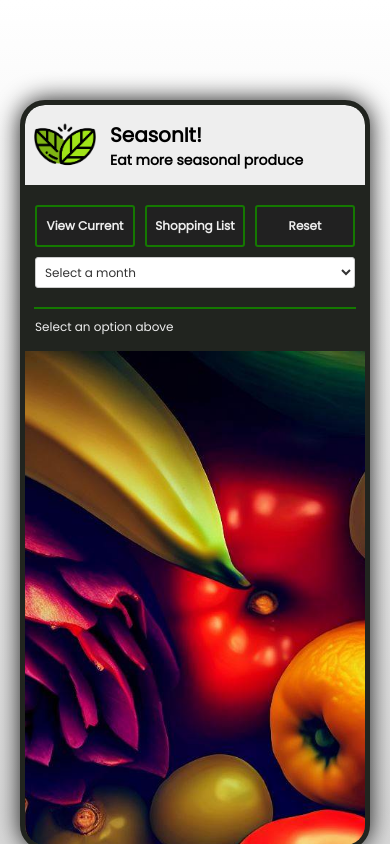
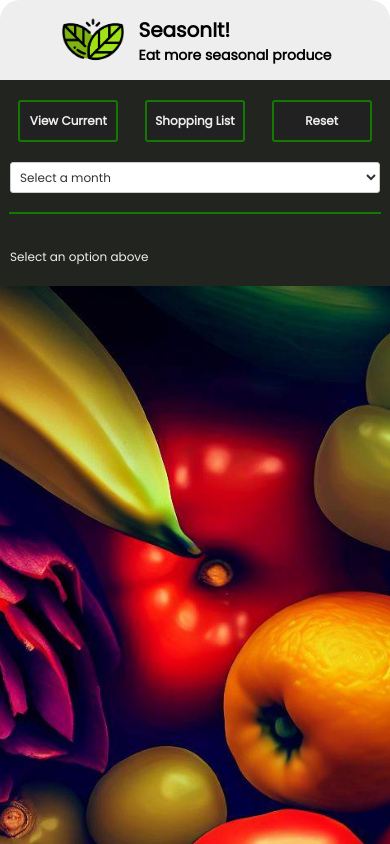
Before and after one commit to benhensor/season-it, a React (Create React App) app in the folder seasonit/: page / in a window 390 px wide. Shown: the top 844 px of the page. Built offline with nearby package versions, Linux system fonts and the light colour scheme.

Commit message:
styled for mobile

```diff
--- a/seasonit/src/App.js
+++ b/seasonit/src/App.js
@@ -9,18 +9,35 @@ import { formatData } from './formatData'
 import { useShoppingList } from './context/ShoppingListContext'
 import { useProduceList } from './context/ProduceListContext'
 
+
+const AppContainer = styled.div`
+  border: 5px solid #21241f;
+  border-radius: 2rem;
+  box-shadow: 0 0 25px rgba(0, 0, 0, 0.9);
+
+  @media screen and (max-width: 768px) {
+    border-radius: 0;
+    border: none;
+  }
+`
+
 const Main = styled.main`
-  margin: 10rem auto;
+  background-color: #21241f;
+  @media screen and (min-width: 768px) {
+    margin: 0 auto;
     display: flex;
     flex-direction: column;
     align-items: center;
-  width: 35rem;
-  height: 75rem;
+    width: 100%;
+    height: 100svh;
+    box-shadow: none;
     overflow: hidden;
-  border-radius: 2.5rem;
-  box-shadow: 0 0 25px rgba(0, 0, 0, 0.9);
-  background-color: #21241f;
-  border: 5px solid #21241f;
+
+  }
+
+  @media screen and (max-width: 768px) {
+
+  }
 `
 
 const Container = styled.div`
@@ -159,9 +176,11 @@ export default function App() {
 
 
   return (
+    <AppContainer>
+    <Header />
       <Main>
         <Container className="main">
-        <Header />
+
             <NavBar
               resetSelect={resetSelect}
               currentMonth={currentMonth}
@@ -191,5 +210,6 @@ export default function App() {
             />
         </Container>
       </Main>
+    </AppContainer>
   )
 }
--- a/seasonit/src/components/buttons/Buttons.js
+++ b/seasonit/src/components/buttons/Buttons.js
@@ -6,6 +6,11 @@ const Container = styled.div`
   display: flex;
   justify-content: space-between;
   align-items: center;
+
+  @media screen and (max-width: 768px) {
+    justify-content: space-around;
+    gap: 1rem;
+  }
 `
 
 const Button = styled.button`
--- a/seasonit/src/components/display/Display.js
+++ b/seasonit/src/components/display/Display.js
@@ -8,7 +8,7 @@ import Image from '../../assets/seasons-banner3.jpeg'
 
 const Container = styled.div`
   width: 100%;
-  height: 100%;
+  height: 100svh;
   padding-bottom: 24.5rem;
   display: flex;
   flex-direction: column;
@@ -26,9 +26,9 @@ const Placeholder = styled.img`
   ${({$visible}) => $visible && `
     display: block;
     width: 100%;
-    height: 100%;
+    min-height: 100%;
     object-fit: cover;
-    object-position: calc(50% + 5rem);
+    object-position: center;
     z-index: 0;
   `}
 `
--- a/seasonit/src/components/header/Header.js
+++ b/seasonit/src/components/header/Header.js
@@ -15,6 +15,10 @@ const Container = styled.div`
   display: flex;
   align-items: center;
   width: 100%;
+
+  @media screen and (max-width: 768px) {
+    justify-content: center;
+  }
 `
 
 const LogoImg = styled.img`
--- a/seasonit/src/components/message/MessageBox.js
+++ b/seasonit/src/components/message/MessageBox.js
@@ -10,6 +10,7 @@ const Container = styled.div`
   width: 100%;
   background-color: #21241f;
   padding: 0 1rem;
+  margin: 0.5rem 0;
   z-index: 2;
 `
 
--- a/seasonit/src/components/nav/NavBar.js
+++ b/seasonit/src/components/nav/NavBar.js
@@ -8,12 +8,11 @@ const Nav = styled.nav`
   flex-direction: column;
   align-items: center;
   justify-content: space-between;
-  padding: 2rem 1rem 0 1rem;
-  gap: 1rem;
+  padding: 2rem 1rem;
+  gap: 2rem;
 `
 
 const Line = styled.div`
-  margin-top: 1rem;
   width: 100%;
   border: none;
   outline: 1px solid #147900;
--- a/seasonit/src/components/producecard/ProduceCard.js
+++ b/seasonit/src/components/producecard/ProduceCard.js
@@ -26,8 +26,9 @@ const Container = styled.div`
 `
 
 const ProduceImg = styled.img`
-  min-width: 5rem;
-  height: 5rem;
+  max-width: 5rem;
+  max-height: 5rem;
+  aspect-ratio: 1/1;
   object-fit: cover;
   object-position: center;
   border: 2px solid #2d5e23;
--- a/seasonit/src/styles/GlobalStyles.js
+++ b/seasonit/src/styles/GlobalStyles.js
@@ -15,7 +15,7 @@ const GlobalStyles = createGlobalStyle`
     }
     html {
         font-size: 1.6rem;
-        height: 100svh;
+        min-height: 100svh;
         width: 100%;
         scroll-behavior: none;
     }
@@ -25,10 +25,24 @@ const GlobalStyles = createGlobalStyle`
             #ffffff,
             #d9d9d9
         );
+        max-width: 35rem;
+        height: 100%;
+        margin: 0 auto;
     }
     button {
         cursor: pointer;
     }
+
+    /* Define Media Queries */
+    @media screen and (max-width: 768px) {
+        /* Styles for small devices */
+        body {
+            max-width: 100%;
+            max-height: 75rem;
+            margin: 0 auto;
+        }
+    }
+
 `
 
 export default GlobalStyles
```
Lines whose indentation alone changed are shown as unchanged.
